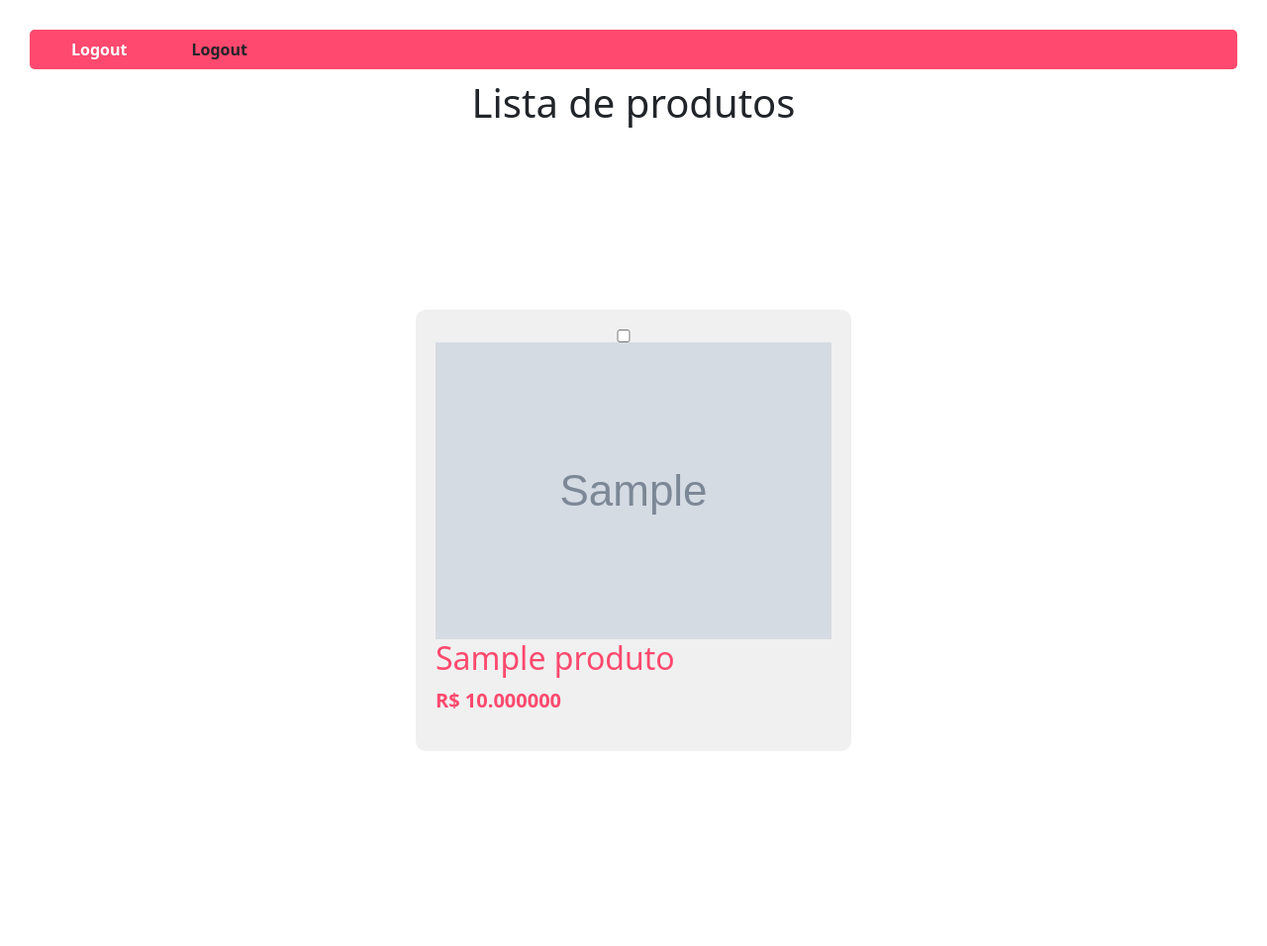
After one commit to GabigolDEVPY/DesenvolvimentoWEB, a Flask app: template app/templates/usuarios.html in a window 1280 px wide. The commit adds this page. Shown: the whole page at 99% size. Run offline with Flask 3, Linux system fonts and the light colour scheme; the template is opened without the code that fills it: most values are stand-ins (such as "Sample title", 1, 10 or a date in 2020); grey boxes marked "Sample" are stand-in pictures.

Commit message:
dicioandonfaosdfnoasn

```diff
--- a/app/__init__.py
+++ b/app/__init__.py
@@ -3,7 +3,10 @@ from flask import Flask
 def create_app():
     app = Flask(__name__)
 
-    from routes.login import main_bp
+    from app.routes.login import main_bp
     app.register_blueprint(main_bp)
 
+    from app.routes.home import home_bp
+    app.register_blueprint(home_bp)
+
     return app
--- a/static/style.css
+++ b/app/static/style.css
@@ -58,11 +58,11 @@ button:hover {
 }
 
 nav ul{
-    background-color: azure;
+    background-color: rgb(255, 73, 110);
     border-radius: 5px;
     display: flex;
     list-style: none;
-    margin: auto;
+    margin: 10px;
     padding: 15;
     gap: 55px;
     font-weight: bold;
@@ -71,8 +71,25 @@ nav ul{
 }
 
 nav li a{
-    margin: 3px;
+    margin: 10px;
     text-decoration: none;
-    color: rgb(255, 73, 110);
+    color: rgb(255, 255, 255);
+}
 
+
+h3 {
+    text-align: center;
 }
+
+.classe-pai {
+    display: flex;
+    justify-content: center; /* Centraliza na horizontal */
+    align-items: center;     /* Se quiser também na vertical */
+    height: 100vh;           /* Ocupa a altura toda da tela */
+}
+
+.card-produto {
+    background-color: #f0f0f0;
+    padding: 20px;
+    border-radius: 10px;
+}
--- /dev/null
+++ b/app/templates/usuarios.html
@@ -0,0 +1,35 @@
+<!DOCTYPE html>
+<html lang="en">
+<head>
+    <meta charset="UTF-8">
+    <meta name="viewport" content="width=device-width, initial-scale=1.0">
+    <title>Lista de Usuários</title>
+    <link rel="stylesheet" href="{{ url_for('static', filename='style.css')}}">
+    <link href="https://cdn.jsdelivr.net/npm/bootstrap@5.3.5/dist/css/bootstrap.min.css" rel="stylesheet">
+</head>
+<body>
+  <nav>
+  <ul>
+    <li><a href="{{ url_for('login.return_login')}}">Logout</a></li>
+    <li>Logout</li>
+  </ul>
+  </nav>
+  <h1>Lista de produtos</h1>
+  {% if produtos %}
+    <div class="classe-pai">
+      {% for produto in produtos %}
+        <div class="card-produto">
+          <input type="checkbox" id="produto{{ produto.id }}">
+          <label for="produto{{ produto.id }}">
+            <img src="={{ produto.imagem }}" alt="{{ produto.nome }}">
+            <h2>{{ produto.nome }}</h2>
+            <p>R$ {{ "%2f"|format(produto.preco) }}</p>
+          </label>
+        </div>
+      {% endfor %}
+    </div>
+  {% else %}
+  <h3 style="margin-top: 30px ;" >Não há itens na lista</h3>
+  {% endif %}
+</body>
+</html>
```
Also changed, not shown: app/routes/home.py (added, +26 -0 lines), app/routes/login.py (added, +10 -0 lines), app/templates/login.html (added, +26 -0 lines), routes/login.py (deleted, +0 -11 lines), templates/login.html (deleted, +0 -30 lines), templates/usuarios.html (deleted, +0 -16 lines).
